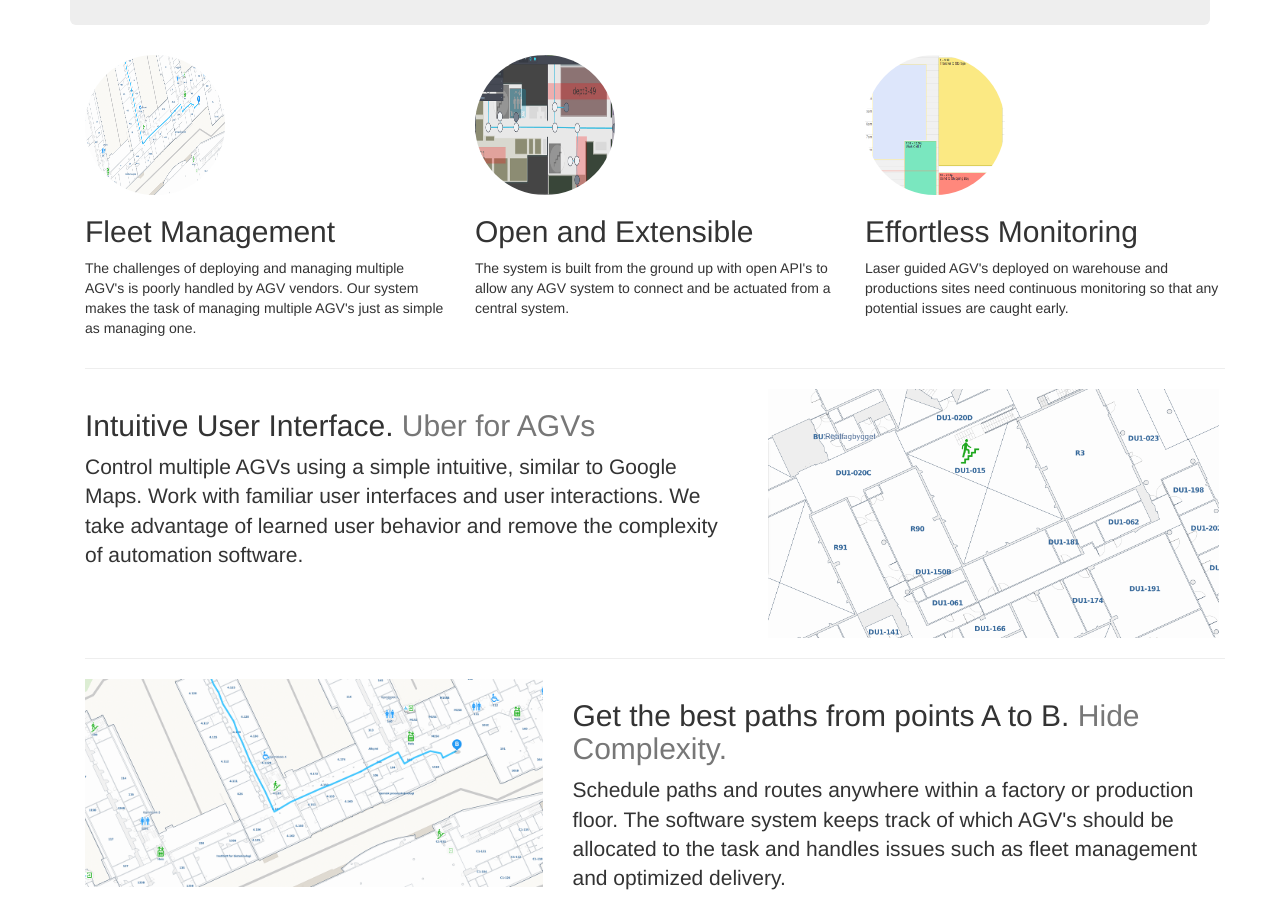
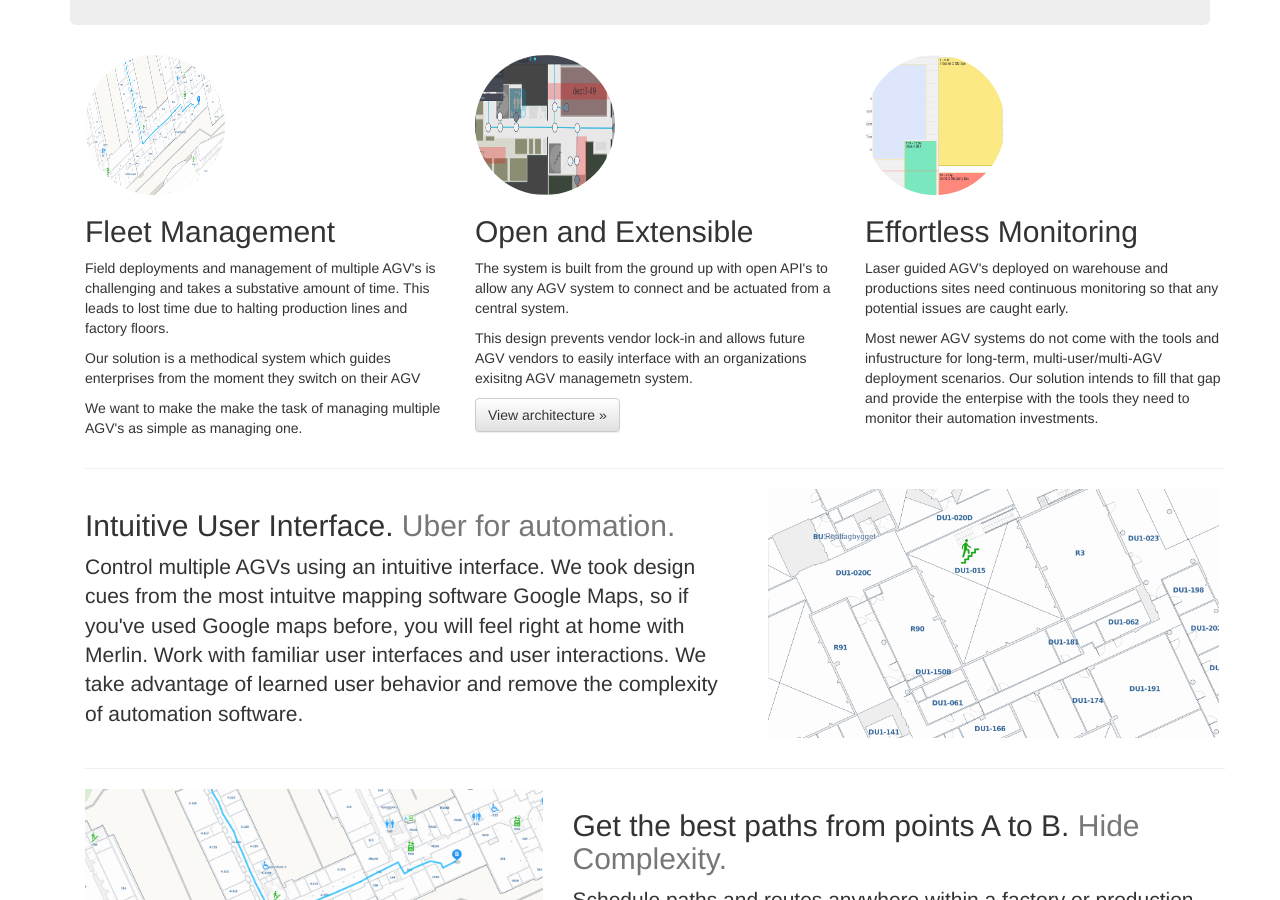
Before and after one commit to virajranjankumar/merlin, a Jekyll site: the page built from index.html, in a window 1280 px wide and 900 px high, scrolled down 431 px. Built offline with Jekyll 4.4.1, drawn with Linux system fonts in a browser that asks for light colours; nearby versions of some CDN libraries.

```diff
--- a/index.html
+++ b/index.html
@@ -19,19 +19,23 @@ layout: bootstrap
   <div class="col-lg-4">
     <img class="img-circle" src="{{ site.baseurl }}/assets/route.png" alt="Fleet Management" width="140" height="140">
     <h2>Fleet Management</h2>
-    <p>The challenges of deploying and managing multiple AGV's is poorly handled by AGV vendors. Our system makes the task of managing multiple AGV's just as simple as managing one.</p>
+    <p>Field deployments and management of multiple AGV's is challenging and takes a substative amount of time. This leads to lost time due to halting production lines and factory floors.<p>
+    <p>Our solution is a methodical system which guides enterprises from the moment they switch on their AGV<p>
+    <p>We want to make the make the task of managing multiple AGV's as simple as managing one.</p>
     <!--<p><a class="btn btn-default" href="#" role="button">View details &raquo;</a></p>-->
   </div><!-- /.col-lg-4 -->
   <div class="col-lg-4">
     <img class="img-circle" src="{{ site.baseurl }}/assets/editor.png" alt="Open and Extensible" width="140" height="140">
     <h2>Open and Extensible</h2>
     <p>The system is built from the ground up with open API's to allow any AGV system to connect and be actuated from a central system.</p>
-    <!--<p><a class="btn btn-default" href="#" role="button">View details &raquo;</a></p>-->
+    <p>This design prevents vendor lock-in and allows future AGV vendors to easily interface with an organizations exisitng AGV managemetn system.</p>
+    <p><a class="btn btn-default" href="{{ site.baseurl }}/api" role="button">View architecture &raquo;</a></p>
   </div><!-- /.col-lg-4 -->
   <div class="col-lg-4">
     <img class="img-circle" src="{{ site.baseurl }}/assets/calendar.png" alt="Effortless Monitoring" width="140" height="140">
     <h2>Effortless Monitoring</h2>
     <p>Laser guided AGV's deployed on warehouse and productions sites need continuous monitoring so that any potential issues are caught early.</p>
+    <p>Most newer AGV systems do not come with the tools and infustructure for long-term, multi-user/multi-AGV deployment scenarios. Our solution intends to fill that gap and provide the enterpise with the tools they need to monitor their automation investments.</p>
     <!--<p><a class="btn btn-default" href="#" role="button">View details &raquo;</a></p>-->
   </div><!-- /.col-lg-4 -->
 </div><!-- /.row -->
@@ -41,8 +45,8 @@ layout: bootstrap
 
 <div class="row featurette">
   <div class="col-md-7">
-    <h2 class="featurette-heading">Intuitive User Interface. <span class="text-muted">Uber for AGVs</span></h2>
-    <p class="lead">Control multiple AGVs using a simple intuitive, similar to Google Maps. Work with familiar user interfaces and user interactions. We take advantage of learned user behavior and remove the complexity of automation software.</p>
+    <h2 class="featurette-heading">Intuitive User Interface. <span class="text-muted">Uber for automation.</span></h2>
+    <p class="lead">Control multiple AGVs using an intuitive interface. We took design cues from the most intuitve mapping software Google Maps, so if you've used Google maps before, you will feel right at home with Merlin. Work with familiar user interfaces and user interactions. We take advantage of learned user behavior and remove the complexity of automation software.</p>
   </div>
   <div class="col-md-5">
     <img class="featurette-image img-responsive center-block" src="{{ site.baseurl }}/assets/empty.png" width="500px" height="500px" alt="Indoor Map and Floorplan">
```
Also changed, not shown: api.html (added, +57 -0 lines).
